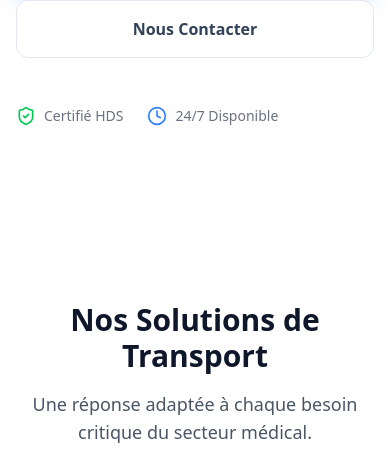
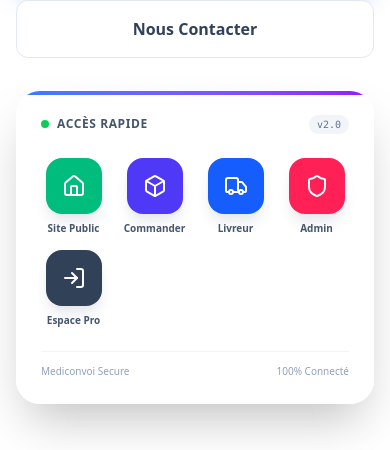
Before and after one commit to ELServicesToulon/EL_Services_Global, a React (Vite) app in the folder V2_App/: page / in a window 390 px wide. Shown: the part 731-1181 px from the top of the page. Built offline with nearby package versions, Linux system fonts and the light colour scheme; no server answers.

Commit message:
Global Deploy: 2026-01-04 10:04

```diff
--- a/V2_App/index.html
+++ b/V2_App/index.html
@@ -1,13 +1,18 @@
 <!doctype html>
 <html lang="en">
+
 <head>
   <meta charset="UTF-8" />
   <link rel="icon" type="image/png" href="/logo.png" />
+  <link rel="manifest" href="/manifest.json" />
+  <meta name="theme-color" content="#3b82f6" />
   <meta name="viewport" content="width=device-width, initial-scale=1.0" />
   <title>Mediconvoi</title>
 </head>
+
 <body>
   <div id="root"></div>
   <script type="module" src="/src/main.jsx"></script>
 </body>
+
 </html>
--- /dev/null
+++ b/V2_App/src/components/MobileWidget.jsx
@@ -0,0 +1,59 @@
+import React from 'react';
+import { Box, Home, Truck, Shield, LogIn } from 'lucide-react';
+import { Link } from 'react-router-dom';
+
+export function MobileWidget() {
+    const apps = [
+        { name: 'Site Public', icon: Home, link: '/', color: 'bg-emerald-500' },
+        { name: 'Commander', icon: Box, link: '/booking', color: 'bg-indigo-600' },
+        { name: 'Livreur', icon: Truck, link: '/delivery', color: 'bg-blue-600' },
+        { name: 'Admin', icon: Shield, link: '/admin', color: 'bg-rose-500' },
+        { name: 'Espace Pro', icon: LogIn, link: '/login', color: 'bg-slate-700' }
+    ];
+
+    return (
+        <div className="w-full max-w-sm mx-auto mt-8 lg:hidden">
+            {/* Widget Container styling imitating iOS/Android widgets */}
+            <div className="bg-white/80 backdrop-blur-xl border border-white/40 rounded-3xl shadow-2xl p-6 relative overflow-hidden">
+                <div className="absolute top-0 left-0 w-full h-1 bg-gradient-to-r from-blue-500 to-purple-600"></div>
+
+                <div className="flex justify-between items-center mb-6">
+                    <h3 className="text-slate-600 font-bold text-xs uppercase tracking-wider flex items-center gap-2">
+                        <span className="w-2 h-2 rounded-full bg-green-500 animate-pulse"></span>
+                        Accès Rapide
+                    </h3>
+                    <span className="text-[10px] bg-slate-100 text-slate-500 px-2 py-0.5 rounded-full font-mono">v2.0</span>
+                </div>
+
+                <div className="grid grid-cols-4 gap-4">
+                    {apps.map((app, idx) => (
+                        <Link
+                            key={idx}
+                            to={app.link}
+                            className="flex flex-col items-center gap-2 group"
+                        >
+                            <div className={`
+                                h-14 w-14 ${app.color}
+                                rounded-2xl flex items-center justify-center
+                                text-white shadow-lg shadow-gray-200
+                                transition-all duration-300
+                                group-hover:scale-105 group-active:scale-95 group-hover:shadow-xl
+                            `}>
+                                <app.icon size={24} strokeWidth={2} />
+                            </div>
+                            <span className="text-[10px] font-semibold text-slate-600 text-center leading-tight">
+                                {app.name}
+                            </span>
+                        </Link>
+                    ))}
+                </div>
+
+                {/* Battery/Status Line Mock */}
+                <div className="mt-6 pt-3 border-t border-slate-100 flex justify-between items-center text-[10px] text-slate-400 font-medium">
+                    <span>Mediconvoi Secure</span>
+                    <span>100% Connecté</span>
+                </div>
+            </div>
+        </div>
+    );
+}
--- a/V2_App/src/pages/Landing.jsx
+++ b/V2_App/src/pages/Landing.jsx
@@ -1,5 +1,6 @@
 import { useNavigate } from 'react-router-dom'
 import { Truck, Clock, ShieldCheck, MapPin, Phone, ChevronRight, UserCircle, Mail } from 'lucide-react'
+import { MobileWidget } from '../components/MobileWidget'
 
 export default function Landing() {
     const navigate = useNavigate()
@@ -68,6 +69,9 @@ export default function Landing() {
                                     Nous Contacter
                                 </button>
                             </div>
+
+                            {/* Mobile Quick Access Widget */}
+                            <MobileWidget />
 
                             <div className="flex items-center gap-6 pt-4 text-sm font-medium text-gray-500">
                                 <div className="flex items-center">
```
Also changed, not shown: V2_App/public/manifest.json (added). Lines whose indentation alone changed are shown as unchanged.
